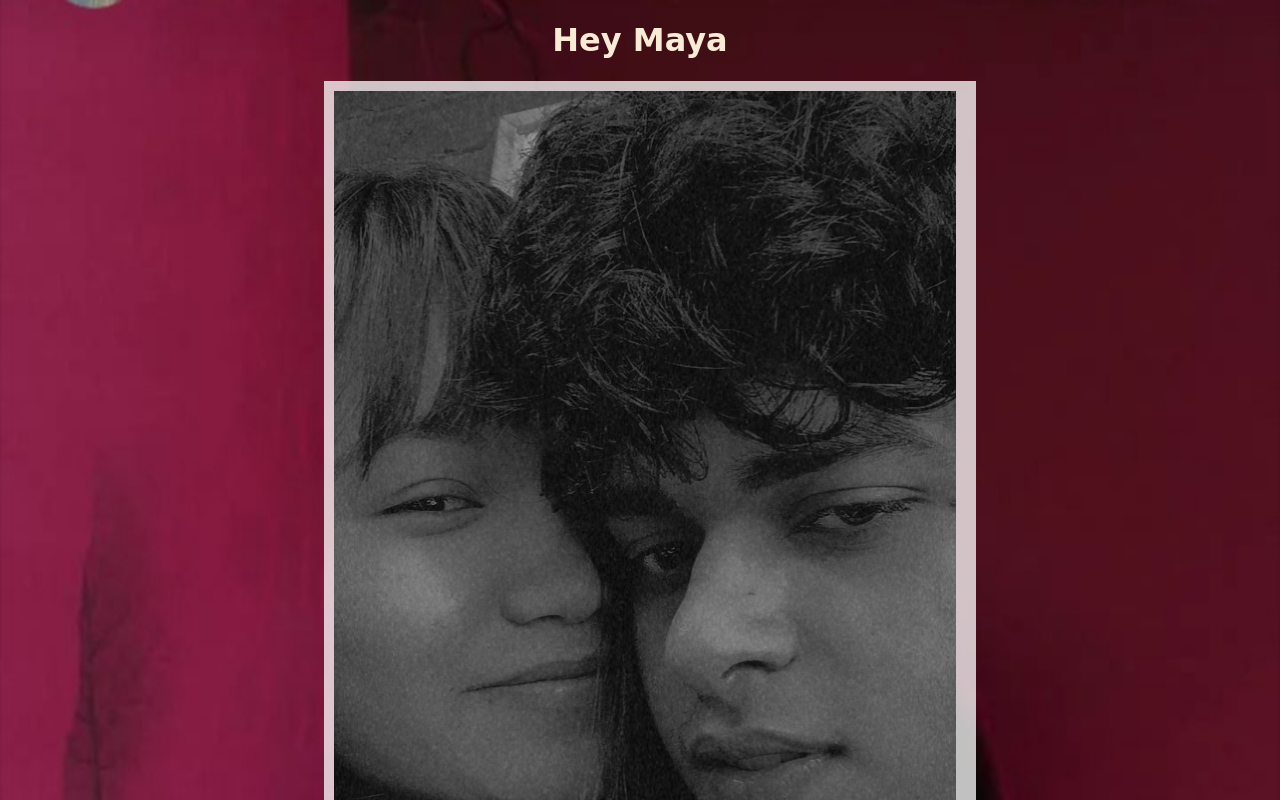
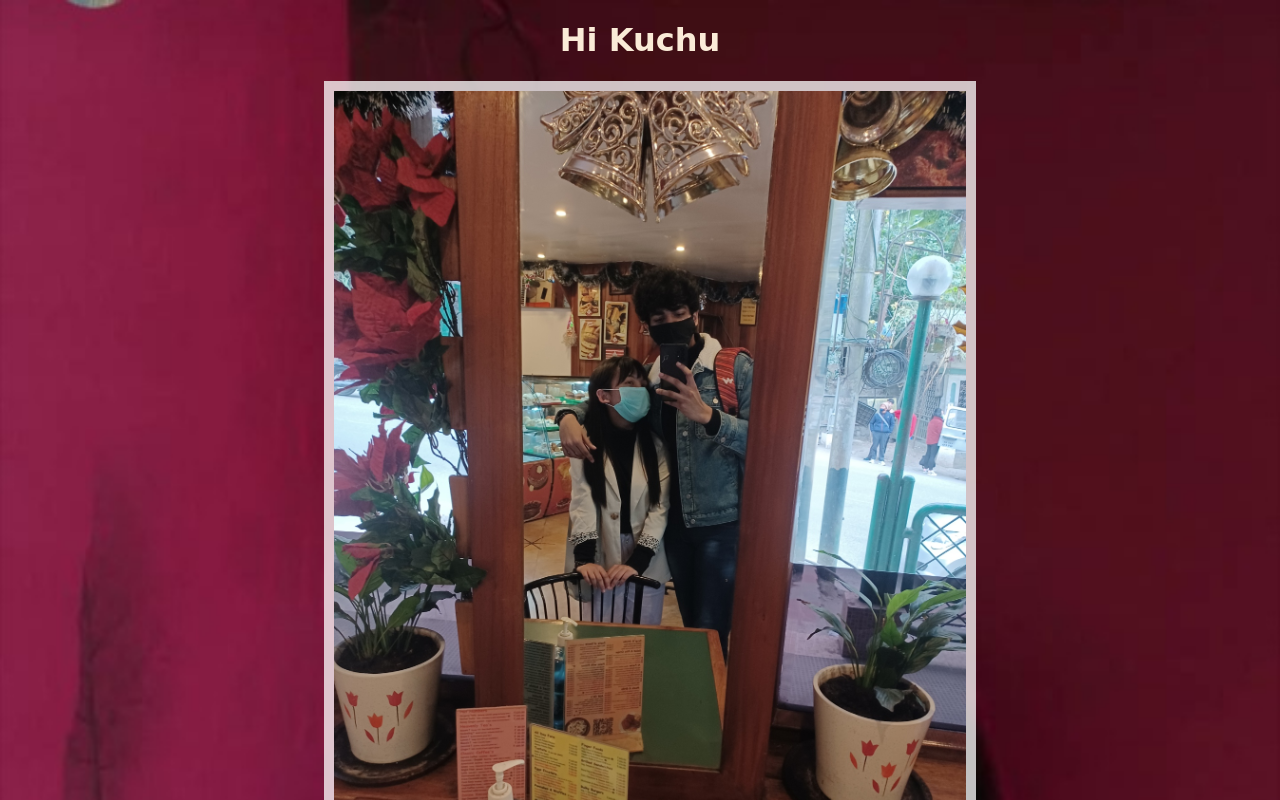
Before and after one commit to shraztosh/100Days, a plain HTML site: page index.html in a window 1280 px wide. Shown: the top 800 px of the page. Drawn offline with Linux system fonts and the light colour scheme.

Commit message:
100 days

```diff
--- a/index.html
+++ b/index.html
@@ -13,7 +13,7 @@
 
         <center><h1 id="heading"></h1></center>
         <script>
-            const heading = ["Hii Babe!!","Hi Shradhanjali","Hi Shrazz","Hi Cutu","Hi Sexy","Hey Baby-dove","Hey Maya"];
+            const heading = ["Hii Babe!!","Hi Shradhanjali","Hi Shrazz","Hi Cutu","Hi Sexy","Hey Baby","Hey Maya","Hi Kuchu"];
             var i = Math.floor(Math.random()*heading.length);
             var greeting = heading[i];
             i = 0;
@@ -28,6 +28,7 @@
         </script>
 
         <div id="main">
-            <img src="Photos/love3.jpg">
+            <img id="img" src="Photos/love.jpg">
+            <img id="img3" src="Photos/love3.jpg">
         </div>
     </body>
```
